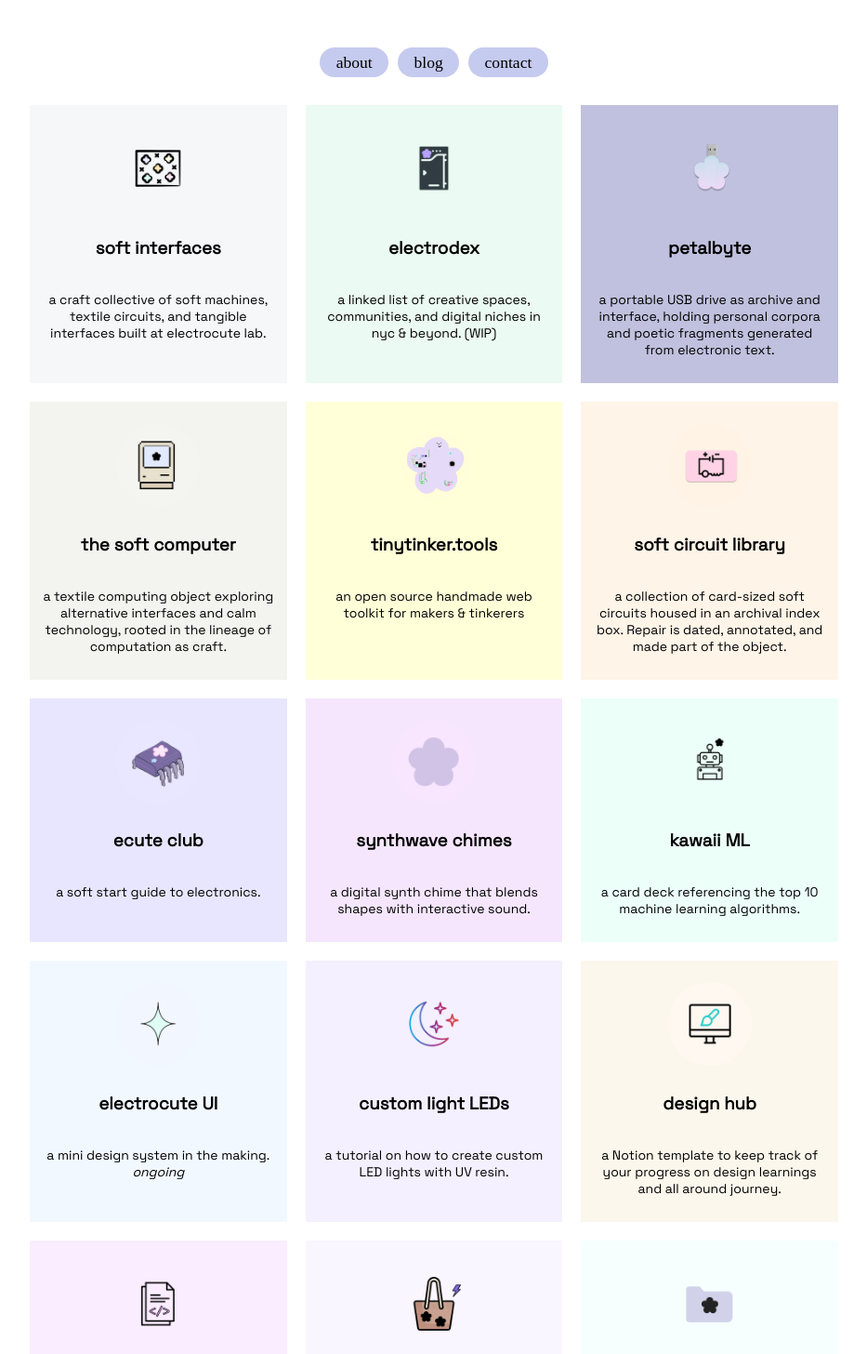
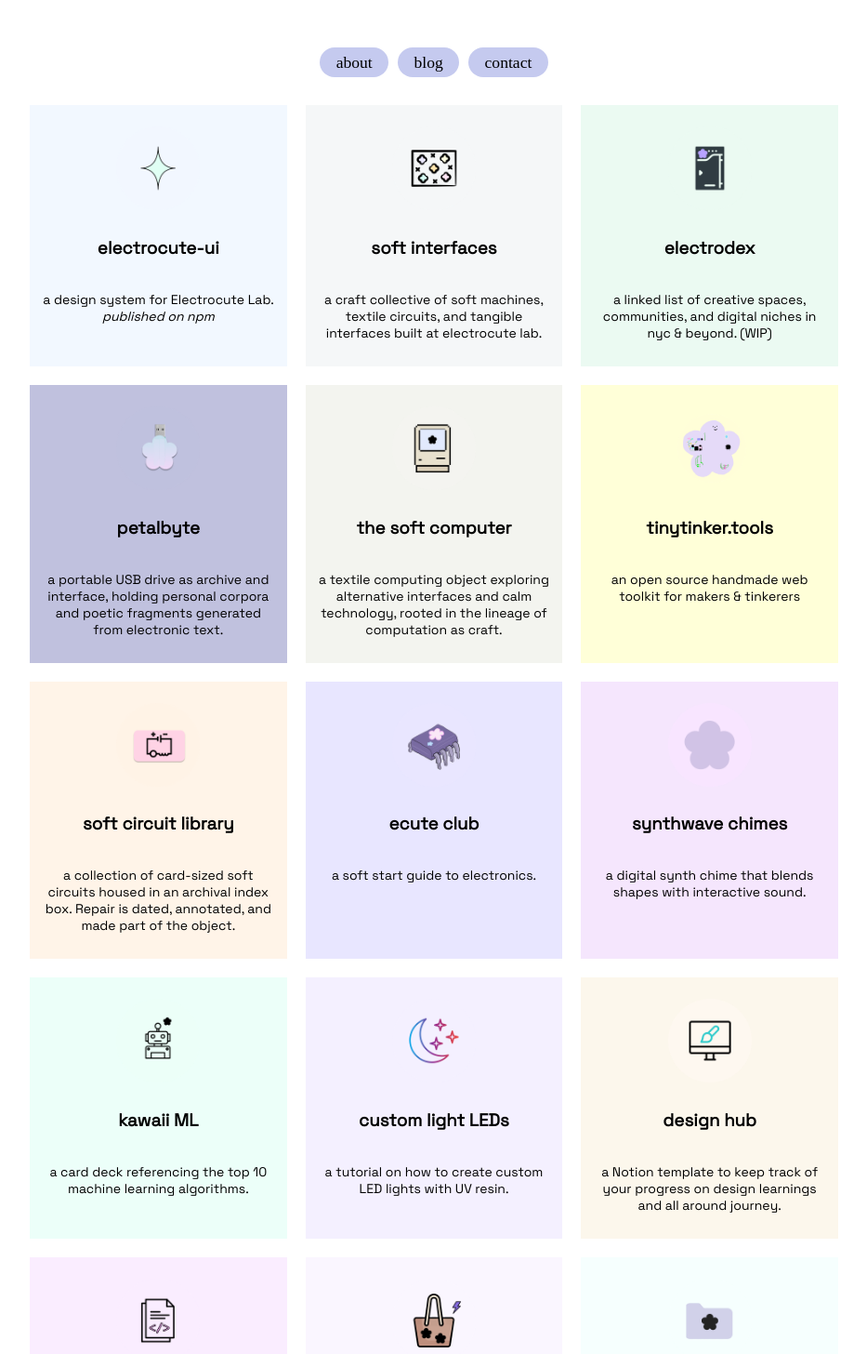
Before and after one commit to yafira/electrocute, a Next.js app: page / in a window 1280 px wide. Shown: the part 194-1650 px from the top of the page at 93% size, without its empty margins (173-1106 px from the left). Built offline with nearby package versions, Linux system fonts and the light colour scheme; a web font is replaced by a local one.

Commit message:
updated ecute-ui card

```diff
--- a/src/components/Container.js
+++ b/src/components/Container.js
@@ -10,6 +10,20 @@ export default function Container() {
       </div>
 
       <div className={styles.projectGrid}>
+        <Link href="https://ui.electrocute.io" className={styles.projectCard9}>
+          <Image
+            className={styles.logo}
+            src="/assets/ecuteui.png"
+            alt="project 9"
+            width={50}
+            height={50}
+          />
+          <h3>electrocute-ui</h3>
+          <p>
+            a design system for Electrocute Lab. <i>published on npm</i>
+          </p>
+        </Link>
+
         <Link href="/soft-interfaces" className={styles.projectCard18}>
           <Image
             className={styles.logo}
@@ -20,8 +34,8 @@ export default function Container() {
           />
           <h3>soft interfaces</h3>
           <p>
-            a craft collective of soft machines, textile circuits, and
-            tangible interfaces built at electrocute lab.
+            a craft collective of soft machines, textile circuits, and tangible
+            interfaces built at electrocute lab.
           </p>
         </Link>
 
@@ -35,8 +49,8 @@ export default function Container() {
           />
           <h3>electrodex</h3>
           <p>
-            a linked list of creative spaces, communities, and digital niches
-            in nyc & beyond. (WIP)
+            a linked list of creative spaces, communities, and digital niches in
+            nyc & beyond. (WIP)
           </p>
         </Link>
 
@@ -144,23 +158,6 @@ export default function Container() {
           />
           <h3>kawaii ML</h3>
           <p>a card deck referencing the top 10 machine learning algorithms.</p>
-        </Link>
-
-        <Link
-          href="https://www.figma.com/community/file/1277066355478459322/Electrocute-Design-System"
-          className={styles.projectCard9}
-        >
-          <Image
-            className={styles.logo}
-            src="/assets/ecuteui.png"
-            alt="project 9"
-            width={50}
-            height={50}
-          />
-          <h3>electrocute UI</h3>
-          <p>
-            a mini design system in the making. <i>ongoing</i>
-          </p>
         </Link>
 
         <Link
```
